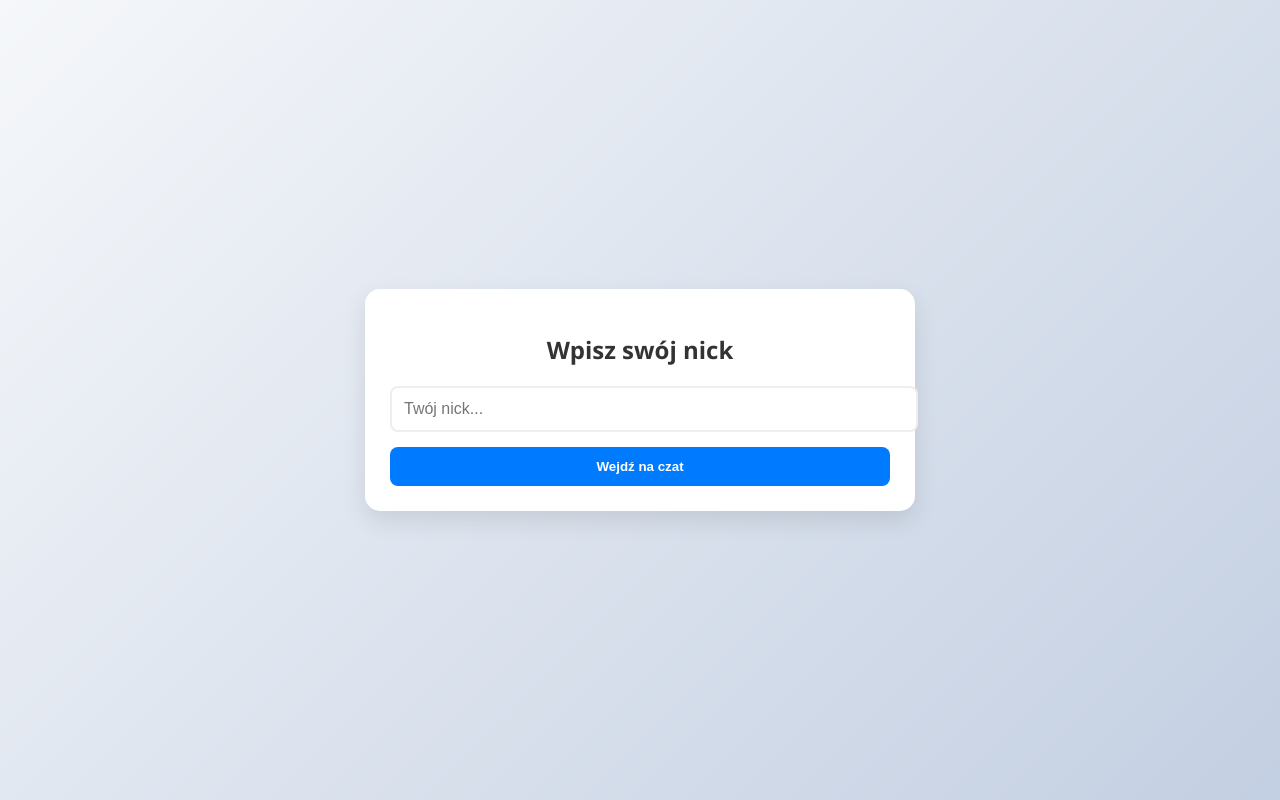
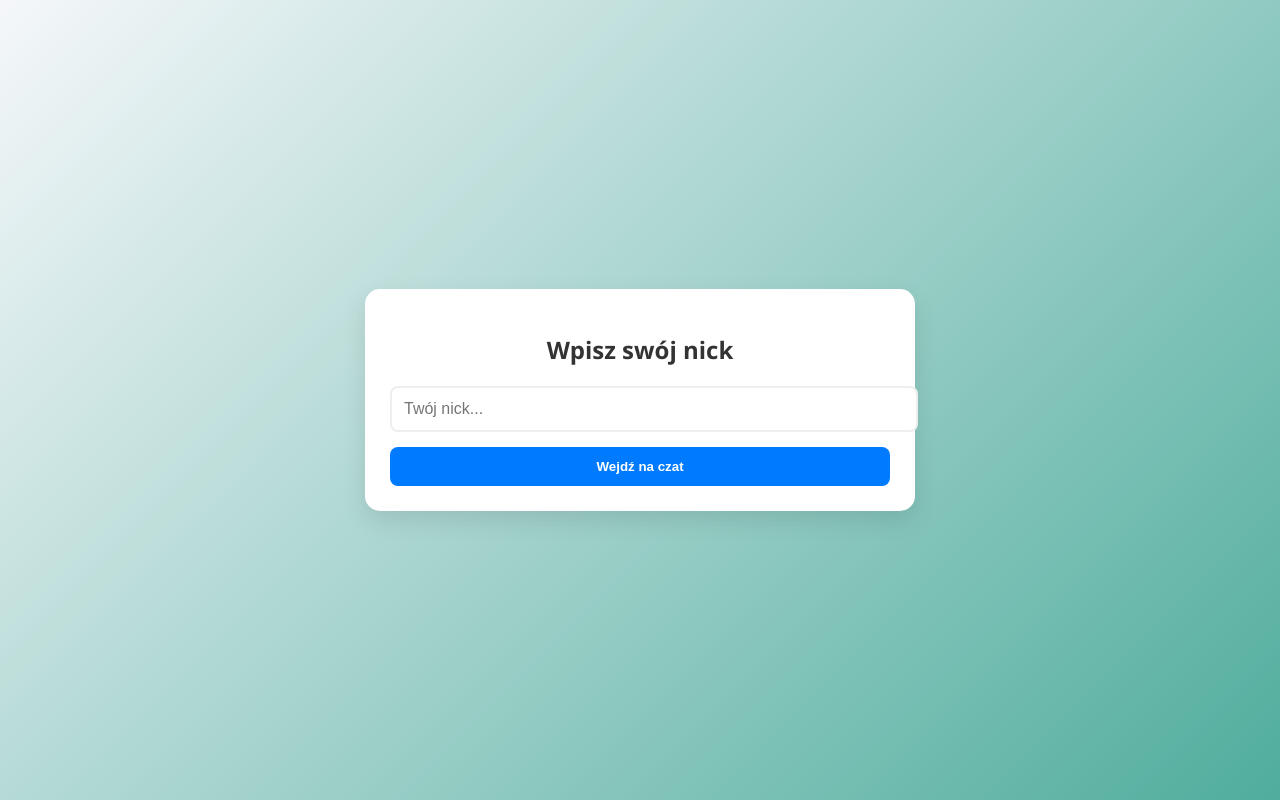
Before and after one commit to piotrpierozak/szkolenie, a plain HTML site: page kurs-react/index.html in a window 1280 px wide. Drawn offline with Linux system fonts and the light colour scheme.

Commit message:
projekt dalsza czesc 1

```diff
--- a/kurs-react/css/style.css
+++ b/kurs-react/css/style.css
@@ -3,7 +3,7 @@ body {
     margin: 0;
     padding: 0;
     font-family: 'Segoe UI', Tahoma, Geneva, Verdana, sans-serif;
-    background: linear-gradient(135deg, #f5f7fa 0%, #c3cfe2 100%);
+    background: linear-gradient(135deg, #f5f7fa 0%, #50ad9d 100%);
     display: flex;
     justify-content: center;
     align-items: center;
```
